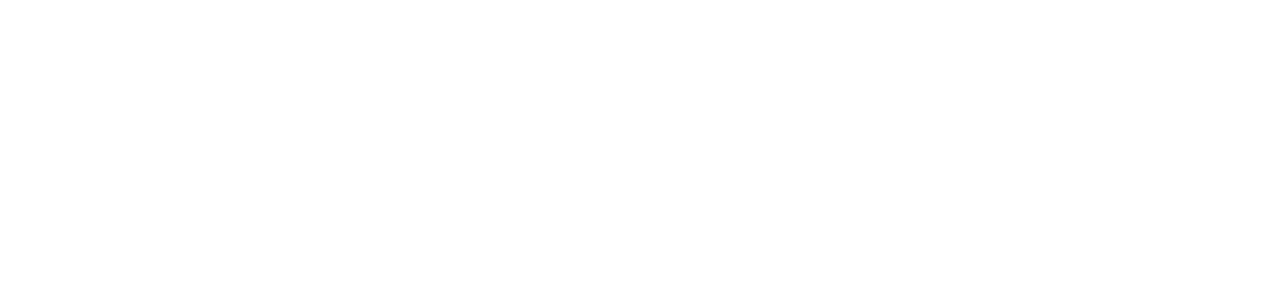
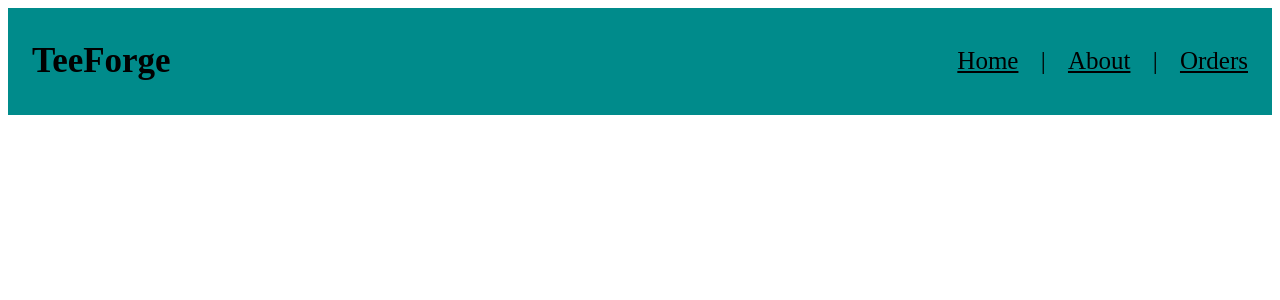
Before and after one commit to KingJepy/TeeForger-Unit-One-Project, a React (Vite) app: page / in a window 1280 px wide. Shown: the top 300 px of the page. Built offline with nearby package versions, Linux system fonts and the light colour scheme.

Commit message:
added header and its css to components

```diff
--- a/src/App.jsx
+++ b/src/App.jsx
@@ -1,14 +1,14 @@
-import { useState } from 'react'
+
 import './App.css'
+import Header from './components/Header'
 
 function App() {
-  const [count, setCount] = useState(0)
 
   return (
     <>
-
+      <Header />
     </>
   )
 }
 
-export default App
+export default App;
--- /dev/null
+++ b/src/components/Header.css
@@ -0,0 +1,21 @@
+.header {
+    display: flex;
+    justify-content: space-between;
+    align-items: center;
+    padding: 10px 24px;
+    background-color: darkcyan;
+}
+
+.nameInHeader{
+    font-size: 35px;
+}
+
+.headerLinks a {
+    margin-left: 16px;
+    color: Black;
+    font-size: 25px;
+}
+
+.headerLinks a:hover {
+    color: blue;
+}
--- /dev/null
+++ b/src/components/Header.jsx
@@ -0,0 +1,19 @@
+import React from "react";
+import './Header.css';
+
+function Header () {
+    return (
+        <header className="header">
+            <h1 className="nameInHeader">TeeForge</h1>
+            <nav className="headerLinks">
+                <a href="/">Home</a>
+                <a> | </a>
+                <a href="/about">About</a>
+                <a> | </a>
+                <a href="/orders">Orders</a>
+            </nav>
+        </header>
+    );
+};
+
+export default Header;
```
